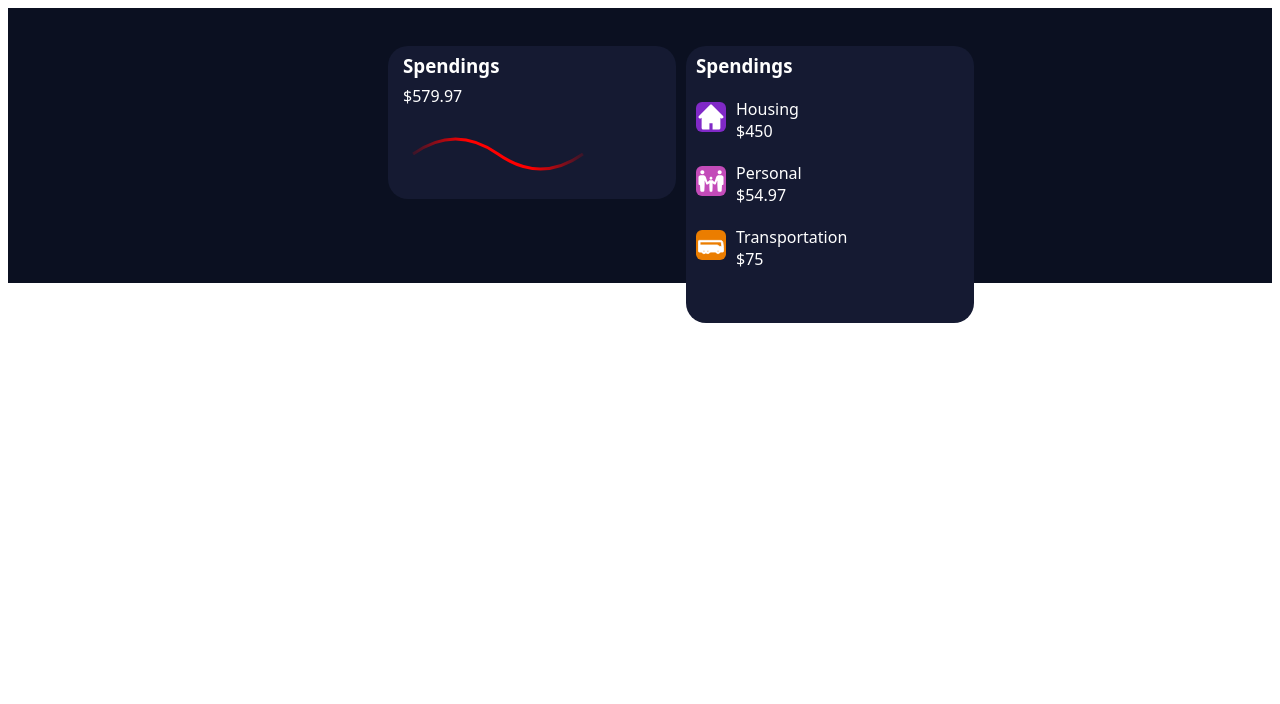
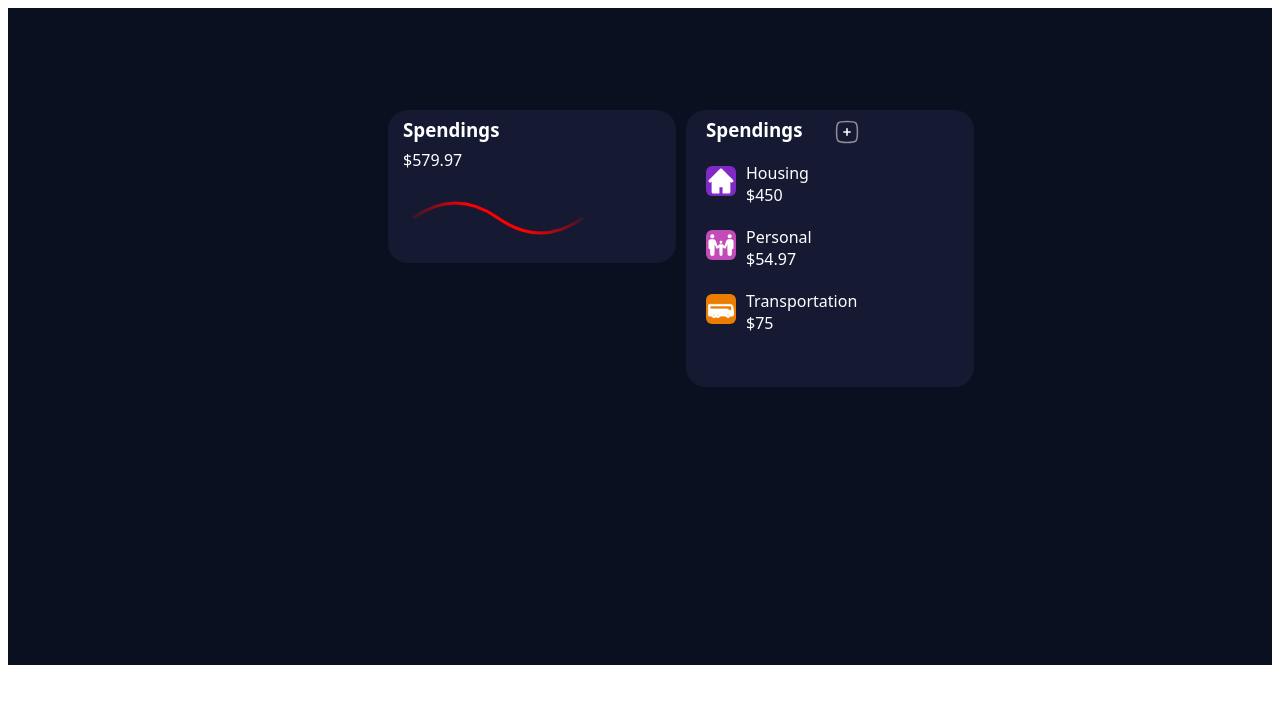
Before and after one commit to JeffreyCapgemini/FinancialDashboard, an Angular app in the folder financial-dashboard-app/: page / in a window 1280 px wide. Shown: the top 704 px of the page. Built offline with nearby package versions, Linux system fonts and the light colour scheme.

Commit message:
Save my changes in the main branch

```diff
--- a/financial-dashboard-app/src/app/grid-placement/grid-placement.component.scss
+++ b/financial-dashboard-app/src/app/grid-placement/grid-placement.component.scss
@@ -1,7 +1,7 @@
 main {
     display: grid;
     grid-template-columns: 0.25fr 1fr 1fr 1fr 1fr;
-    grid-template-rows: 0.3fr 0.3fr 0.3fr auto;
+    grid-template-rows: 0.6fr 0.3fr 1fr 1.5fr;
     gap: 10px 10px;
     grid-auto-flow: row;
     font-family: system-ui;
--- a/financial-dashboard-app/src/app/grid-placement/spending-overview/spending-overview.component.html
+++ b/financial-dashboard-app/src/app/grid-placement/spending-overview/spending-overview.component.html
@@ -1,6 +1,15 @@
 <section class="spending-overview-container">
   <div class="spendings">
-    <h3>Spendings</h3>
+    <div class="spendingsheader">
+      <h3>Spendings</h3>
+      <a href="">
+        <img
+          src="../../../assets/img/add-button.svg"
+          alt="add button"
+          height="30px"
+        />
+      </a>
+    </div>
     <li class="spending-subjects">
       <div class="housing">
         <div class="house-icon">
--- a/financial-dashboard-app/src/app/grid-placement/spending-overview/spending-overview.component.scss
+++ b/financial-dashboard-app/src/app/grid-placement/spending-overview/spending-overview.component.scss
@@ -19,7 +19,13 @@
 
   h3 {
     margin-bottom: 10px;
-    margin-left: 10px;
+  }
+
+  .spendingsheader{
+    display: flex;
+    flex-direction: row;
+    justify-content: start;
+    gap: 30px;
   }
 
   .spendings {
@@ -30,6 +36,7 @@
     max-width: 300px;
     height: 270px;
     padding-top: 7px;
+    margin-left: 20px;
   }
 
   .spending-subjects {
@@ -37,7 +44,6 @@
     flex-direction: column;
     justify-content: center;
     gap: 20px;
-    margin-left: 10px;
     padding-top: 10px;
   }
 
```
Also changed, not shown: financial-dashboard-app/src/assets/img/add-button.svg (added).
